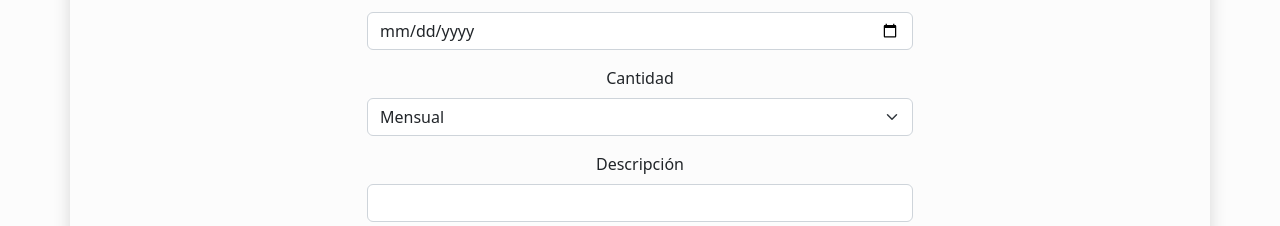
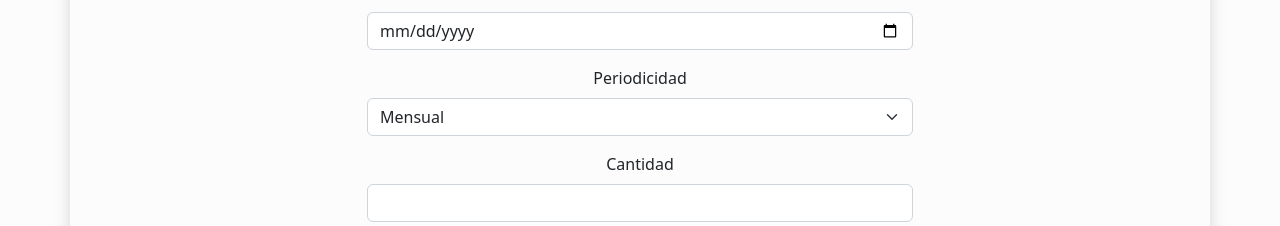
Before and after one commit to rubsuadav/frontend-aiding, a React (Create React App) app: page /partners/1/donation/create in a window 1280 px wide. Shown: the part 246-472 px from the top of the page. Built offline with nearby package versions, Linux system fonts and the light colour scheme; no server answers.

Commit message:
Fixed some errors in form donation

```diff
--- a/src/pages/partners/CreateDonation.js
+++ b/src/pages/partners/CreateDonation.js
@@ -80,7 +80,7 @@ function CreateDonation() {
               </Form.Group>
 
               <Form.Group className="mb-3">
-                <Form.Label>Cantidad</Form.Label>
+                <Form.Label>Periodicidad</Form.Label>
                 <Form.Select
                   onChange={(e) => onInputChange(e)}
                   value={periodicity}
@@ -93,7 +93,7 @@ function CreateDonation() {
               </Form.Group>
 
               <Form.Group className="mb-3">
-                <Form.Label>Descripción</Form.Label>
+                <Form.Label>Cantidad</Form.Label>
                 <Form.Control
                   onChange={(e) => onInputChange(e)}
                   value={amount}
```
